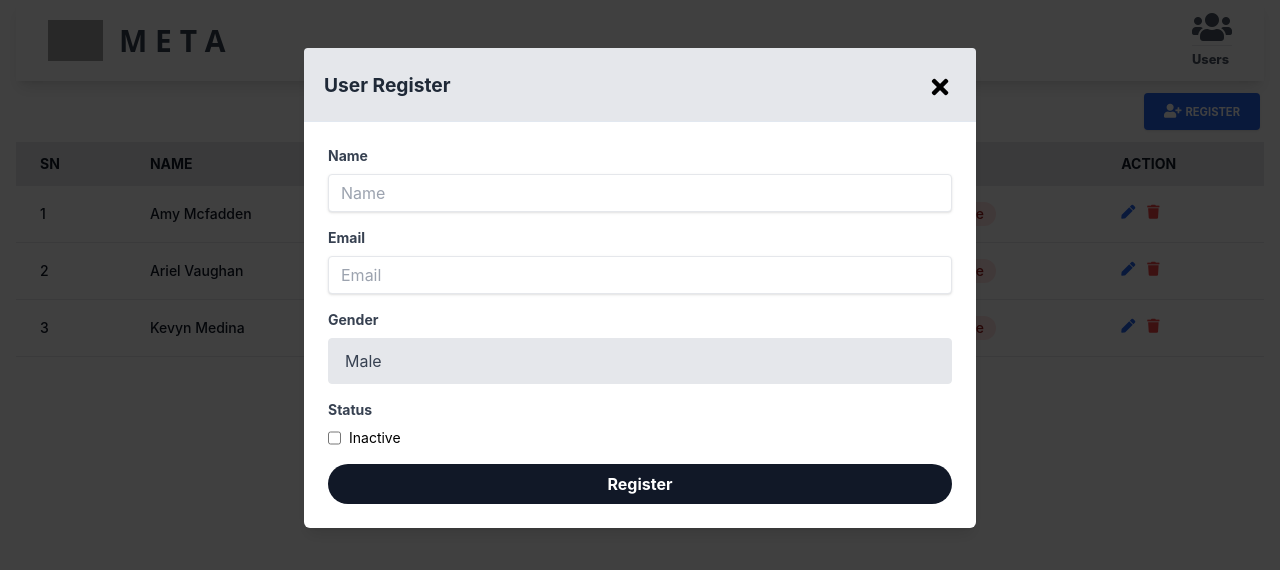
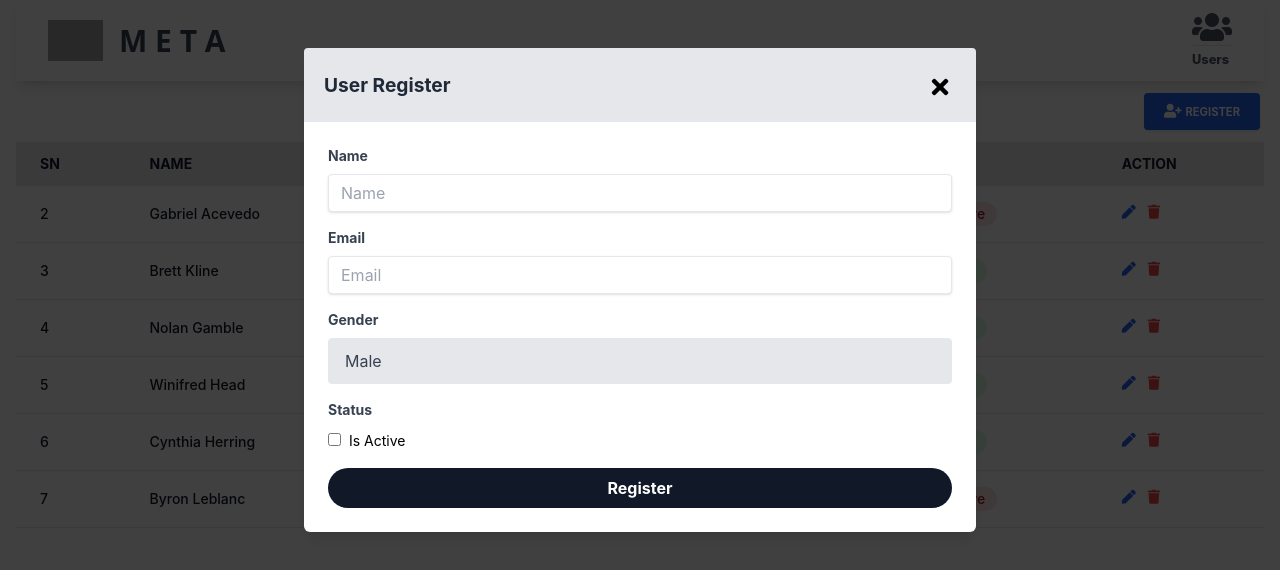
Before and after one commit to tesfaye116/react-logic, a React (Create React App) app: page /users in a window 1280 px wide. Both pictures are taken after a click on the button "REGISTER". Shown: the top 570 px of the page. Built offline with nearby package versions, Linux system fonts and the light colour scheme; data requests are answered from the project's data file; grey boxes are pictures that could not be loaded.

Commit message:
edit and delete data user

```diff
--- a/db.json
+++ b/db.json
@@ -1,25 +1,46 @@
 {
   "users": [
     {
-      "name": "Amy Mcfadden",
-      "email": "doqeqice@mailinator.com",
+      "name": "Gabriel Acevedo",
+      "email": "rocah@mailinator.com",
       "gender": "female",
-      "status": "",
-      "id": 1
-    },
-    {
-      "name": "Ariel Vaughan",
-      "email": "nucuz@mailinator.com",
-      "gender": "male",
-      "status": "",
+      "status": false,
       "id": 2
     },
     {
-      "name": "Kevyn Medina",
-      "email": "tetugeq@mailinator.com",
+      "name": "Brett Kline",
+      "email": "fajyk@mailinator.com",
       "gender": "male",
-      "status": "",
+      "status": true,
       "id": 3
+    },
+    {
+      "name": "Nolan Gamble",
+      "email": "nijoryci@mailinator.com",
+      "gender": "female",
+      "status": true,
+      "id": 4
+    },
+    {
+      "name": "Winifred Head",
+      "email": "kijezic@mailinator.com",
+      "gender": "female",
+      "status": true,
+      "id": 5
+    },
+    {
+      "name": "Cynthia Herring",
+      "email": "tibyxiji@mailinator.com",
+      "gender": "female",
+      "status": true,
+      "id": 6
+    },
+    {
+      "name": "Byron Leblanc",
+      "email": "ryqihijos@mailinator.com",
+      "gender": "male",
+      "status": false,
+      "id": 7
     }
   ]
 }
--- a/src/components/ModalComponent.jsx
+++ b/src/components/ModalComponent.jsx
@@ -7,9 +7,10 @@ const ModalComponent = ({
   setUsers,
   setShowModal,
   showModal,
-  editUser,
   editModal,
   setEditModal,
+  editUser,
+  setEditUser,
 }) => {
   const [form, setForm] = useState({
     name: "",
@@ -102,9 +103,9 @@ const ModalComponent = ({
                         type="text"
                         placeholder="Name"
                         value={editUser ? editUser.name : form.name}
-                        onChange={(e) =>
-                          setForm({ ...form, name: e.target.value })
-                        }
+                        onChange={(e) => {
+                          setForm({ ...form, name: e.target.value });
+                        }}
                         required
                       />
                     </div>
@@ -135,8 +136,8 @@ const ModalComponent = ({
                         Gender
                       </label>
                       <select
+                        id="gender"
                         className="block appearance-none w-full bg-gray-200 border border-gray-200 text-gray-700 py-3 px-4 pr-8 rounded leading-tight focus:outline-none focus:bg-white focus:border-gray-500"
-                        id="gender"
                         value={editUser ? editUser.gender : form.gender}
                         onChange={(e) =>
                           setForm({ ...form, gender: e.target.value })
@@ -153,20 +154,16 @@ const ModalComponent = ({
                       >
                         Status
                       </label>
-                      <div className="flex">
                       <input
-                          className="mr-2 leading-tight bg-gray-200"
+                        className="mr-2 leading-tight"
                         type="checkbox"
                         id="status"
-                          value={editUser ? editUser.status : form.status}
+                        checked={editUser ? editUser.status : form.status}
                         onChange={(e) =>
-                            setForm({ ...form, status: e.target.value })
+                          setForm({ ...form, status: e.target.checked })
                         }
                       />
-                        <label className="text-sm" htmlFor="status">
-                          {form.status ? "Active" : "Inactive"}
-                        </label>
-                      </div>
+                      <span className="text-sm">Is Active</span>
                     </div>
                     <div className="flex items-center justify-between">
                       <button
--- a/src/components/UserData.jsx
+++ b/src/components/UserData.jsx
@@ -62,9 +62,10 @@ const UserData = () => {
           setUsers={setUsers}
           showModal={showModal}
           setShowModal={setShowModal}
-          editUser={editUser}
           editModal={editModal}
           setEditModal={setEditModal}
+          editUser={editUser}
+          setEditUser={setEditUser}
         />
       </div>
 
```
Lines whose indentation alone changed are shown as unchanged.
